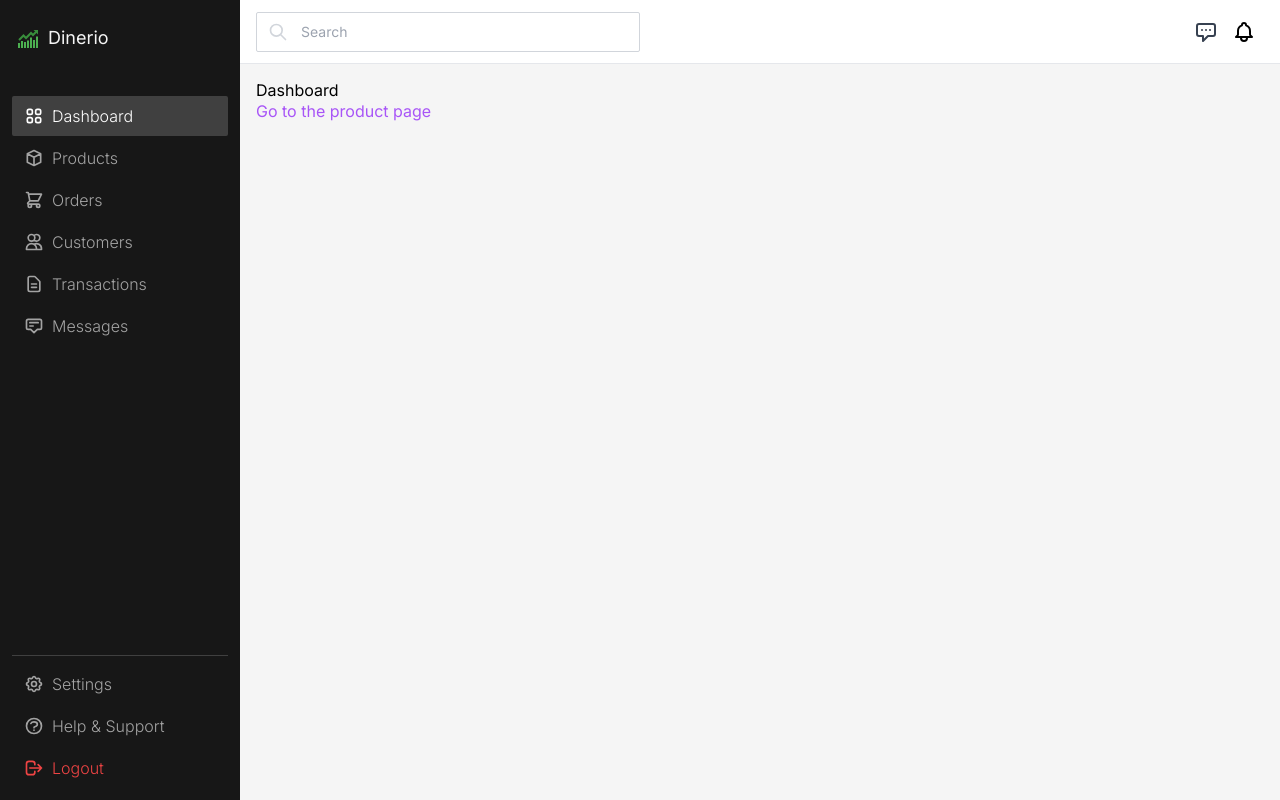
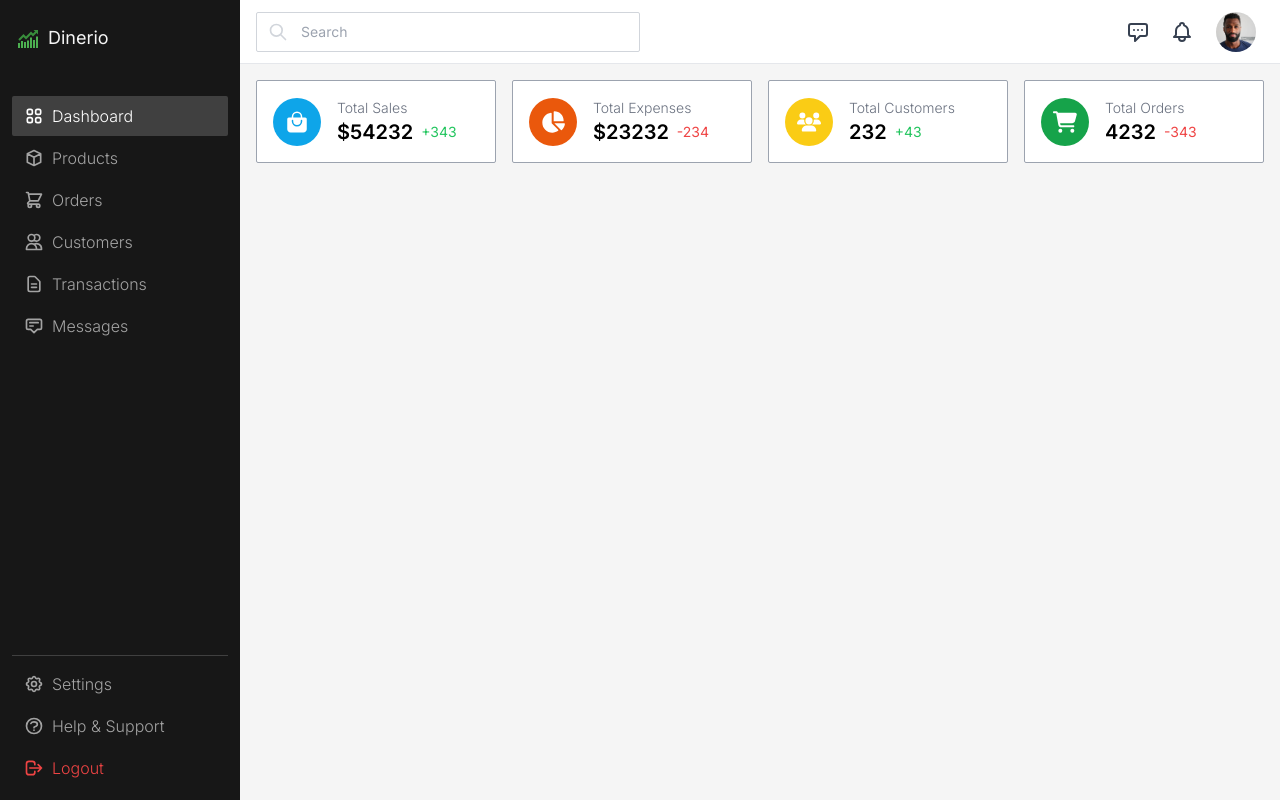
Before and after one commit to Ejike-Daniel/Dinerio-Analytic-Dashboard, a React (Create React App) app: page / in a window 1280 px wide. Built offline with nearby package versions, Linux system fonts and the light colour scheme.

Commit message:
added dashboardStats files

```diff
--- a/src/components/Dashboard.jsx
+++ b/src/components/Dashboard.jsx
@@ -1,10 +1,10 @@
-import { Link } from 'react-router-dom'
+// import { Link } from 'react-router-dom'
+import DashboardStatsGrid from './DashboardStatsGrid'
 
 export default function Dashboard() {
     return (
-        <div>
-            <p> Dashboard </p>
-            <Link to={'products'} className='text-purple-500'>Go to the product page </Link>
+        <div className="flex gap-4">
+            <DashboardStatsGrid />
         </div>
     )
 }
--- /dev/null
+++ b/src/components/DashboardStatsGrid.jsx
@@ -0,0 +1,61 @@
+import { IoBagHandle } from 'react-icons/io5'
+import { FaCartShopping, FaChartPie, FaUsers } from 'react-icons/fa6'
+
+export default function DashboardStatsGrid() {
+    return (
+        <section className="flex gap-4 w-full">
+            <BoxWrapper>
+                <div className=" flex items-center justify-center bg-sky-500 rounded-full w-12 h-12">
+                    <IoBagHandle className="text-2xl text-white" />
+                </div>
+                <div className="pl-4">
+                    <span className=" text-sm text-gray-500 font-light">Total Sales</span>
+                    <div className="flex items-center">
+                        <strong className="text-xl font-semibold">$54232</strong>
+                        <span className="text-sm text-green-500 pl-2">+343</span>
+                    </div>
+                </div>
+            </BoxWrapper>
+            <BoxWrapper>
+                <div className=" flex items-center justify-center bg-orange-600 rounded-full w-12 h-12">
+                    <FaChartPie className="text-2xl text-white" />
+                </div>
+                <div className="pl-4">
+                    <span className=" text-sm text-gray-500 font-light">Total Expenses</span>
+                    <div className="flex items-center">
+                        <strong className="text-xl font-semibold">$23232</strong>
+                        <span className="text-sm text-red-500 pl-2">-234</span>
+                    </div>
+                </div>
+            </BoxWrapper>
+            <BoxWrapper>
+                <div className=" flex items-center justify-center bg-yellow-400 rounded-full w-12 h-12">
+                    <FaUsers className="text-2xl text-white" />
+                </div>
+                <div className="pl-4">
+                    <span className=" text-sm text-gray-500 font-light">Total Customers</span>
+                    <div className="flex items-center">
+                        <strong className="text-xl font-semibold">232</strong>
+                        <span className="text-sm text-green-500 pl-2">+43</span>
+                    </div>
+                </div>
+            </BoxWrapper>
+            <BoxWrapper>
+                <div className=" flex items-center justify-center bg-green-600 rounded-full w-12 h-12">
+                    <FaCartShopping className="text-2xl text-white" />
+                </div>
+                <div className="pl-4">
+                    <span className=" text-sm text-gray-500 font-light">Total Orders</span>
+                    <div className="flex items-center">
+                        <strong className="text-xl font-semibold">4232</strong>
+                        <span className="text-sm text-red-500 pl-2">-343</span>
+                    </div>
+                </div>
+            </BoxWrapper>
+        </section>
+    )
+}
+
+function BoxWrapper({ children }) {
+    return <div className="bg-white rounded-sm p-4 flex-1 flex items-center border border-gray-400">{children}</div>
+}
--- a/src/components/shared/Header.jsx
+++ b/src/components/shared/Header.jsx
@@ -1,9 +1,21 @@
 import { HiOutlineBell, HiOutlineChatAlt, HiOutlineSearch } from 'react-icons/hi'
-import { Popover, PopoverButton, PopoverPanel, Transition } from '@headlessui/react'
+import {
+    Menu,
+    MenuButton,
+    MenuItem,
+    MenuItems,
+    Popover,
+    PopoverButton,
+    PopoverPanel,
+    Transition
+} from '@headlessui/react'
 import { Fragment } from 'react'
 import classNames from 'classnames'
+import profile from '../../assets/profile.jpg'
+import { useNavigate } from 'react-router-dom'
 
 export default function Header() {
+    const navigate = useNavigate()
     return (
         <header className="bg-white h-16 px-4 flex justify-between items-center border-b border-gray-200">
             <div className="relative">
@@ -45,8 +57,92 @@ export default function Header() {
                         </>
                     )}
                 </Popover>
+                <Popover className={'relative'}>
+                    {({ open }) => (
+                        <>
+                            <PopoverButton
+                                className={classNames(
+                                    open && 'bg-gray-100',
+                                    'p-1.5 rounded-full inline-flex items-center text-gray-700 hover:text-opacity-100 focus:outline-none active:bg-gray-100'
+                                )}
+                            >
+                                <HiOutlineBell fontSize={24} />
+                            </PopoverButton>
+                            <Transition
+                                as={Fragment}
+                                enter="transition ease-out duration-200"
+                                enterFrom="opacity-0 translate-y-1"
+                                enterTo="opacity-100 translate-y-0"
+                                leave="transition ease-in duration-150"
+                                leaveFrom="opacity-100 translate-y-0"
+                                leaveTo="opacity-0 translate-y-1"
+                            >
+                                <PopoverPanel className="absolute right-0 z-10 mt-2.5 transform w-80">
+                                    <div className="bg-white rounded-sm shadow-md ring-1 ring-black ring-opacity-5 px-2 py-2.5">
+                                        <strong className="text-gray-700 font-medium">Notifications</strong>
+                                        <div className="mt-2 py-1 text-sm">This is notifications panel.</div>
+                                    </div>
+                                </PopoverPanel>
+                            </Transition>
+                        </>
+                    )}
+                </Popover>
 
-                <HiOutlineBell fontSize={24} />
+                <Menu as={'div'} className="relative ">
+                    <MenuButton className="ml-2 flex text-sm rounded-full focus:outline-none focus:ring-2 focus:ring-neutral-400">
+                        <span className="sr-only">Dinerio User Menu</span>
+                        <div
+                            className="h-10 w-10 bg-sky-500 bg-cover bg-no-repeat bg-center rounded-full"
+                            style={{ backgroundImage: `url(${profile})` }}
+                        >
+                            <span className="sr-only">Mark Dinerio</span>
+                        </div>
+                    </MenuButton>
+                    <MenuItems
+                        transition
+                        anchor="bottom end"
+                        className="origin-top-right z-10 absolute right-0 mt-2 w-48 rounded-sm shadow-md p-1 bg-white ring-1 ring-black ring-opacity-5 focus:outline-none"
+                    >
+                        <MenuItem>
+                            {({ active }) => (
+                                <div
+                                    onClick={() => navigate('/profile')}
+                                    className={classNames(
+                                        active && 'bg-gray-100',
+                                        'active:bg-gray-200 rounded-sm px-4 py-2 text-gray-700 cursor-pointer focus:bg-gray-200'
+                                    )}
+                                >
+                                    Your Profile
+                                </div>
+                            )}
+                        </MenuItem>
+                        <MenuItem>
+                            {({ active }) => (
+                                <div
+                                    onClick={() => navigate('/settings')}
+                                    className={classNames(
+                                        active && 'bg-gray-100',
+                                        'active:bg-gray-200 rounded-sm px-4 py-2 text-gray-700 cursor-pointer focus:bg-gray-200'
+                                    )}
+                                >
+                                    Settings
+                                </div>
+                            )}
+                        </MenuItem>
+                        <MenuItem>
+                            {({ active }) => (
+                                <div
+                                    className={classNames(
+                                        active && 'bg-gray-100',
+                                        'active:bg-gray-200 rounded-sm px-4 py-2 text-gray-700 cursor-pointer focus:bg-gray-200'
+                                    )}
+                                >
+                                    Sign out
+                                </div>
+                            )}
+                        </MenuItem>
+                    </MenuItems>
+                </Menu>
             </div>
         </header>
     )
--- a/src/components/shared/Sidebar.jsx
+++ b/src/components/shared/Sidebar.jsx
@@ -11,8 +11,7 @@ export default function Sidebar() {
     return (
         <aside className="flex flex-col bg-neutral-900 p-3 w-60 text-white">
             <div className="flex items-center gap-2 px-1 py-3">
-                <FcBullish fontSize={24} />
-                <span className="text-neutral-100 text-lg">Dinerio</span>
+                <FcBullish fontSize={24} />           <span className="text-neutral-100 text-lg">Dinerio</span>
             </div>
             <div className="flex-1 gap-0.5 flex flex-col py-8">
                 {DASHBOARD_SIDEBAR_LINKS.map((item) => (
```
Also changed, not shown: src/assets/profile.jpg (added).
